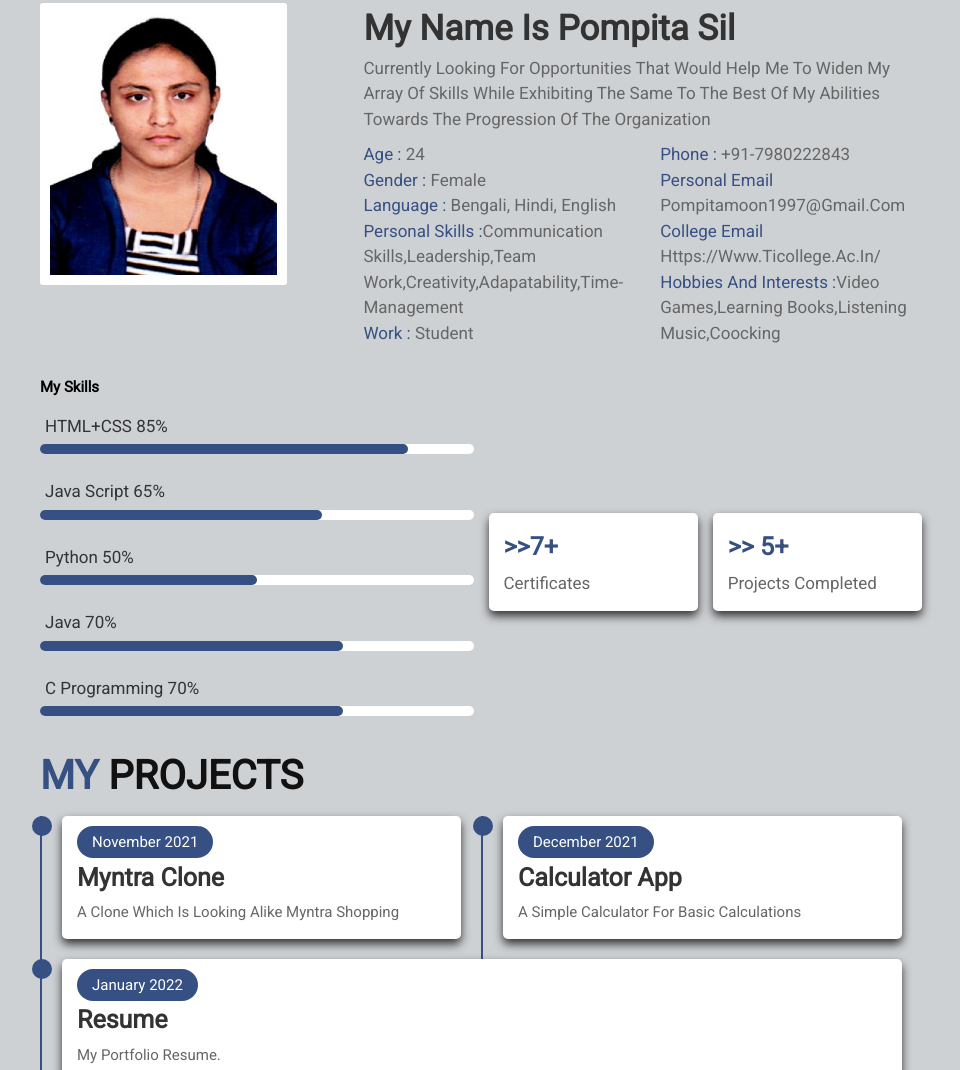
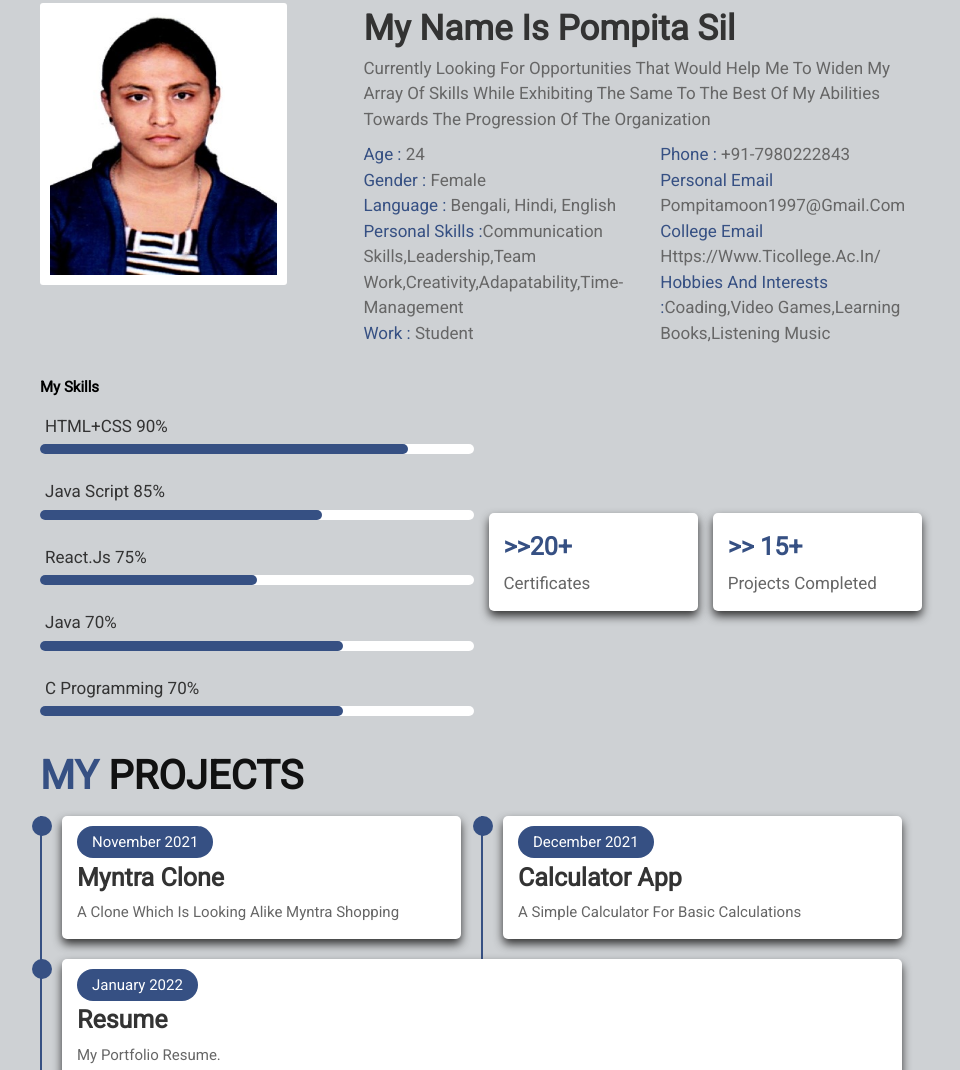
Before and after one commit to codepompi/Geekstertask, a plain HTML site: page Resume/index.html in a window 1280 px wide. Shown: the part 892-1962 px from the top of the page, without its empty margins (309-1269 px from the left). Drawn offline with Linux system fonts and the light colour scheme.

Commit message:
Update index.html

```diff
--- a/Resume/index.html
+++ b/Resume/index.html
@@ -51,7 +51,7 @@
             <h3>I am <span>Pompita Sil</span></h3>
             <p class="info">Aspiring Techie</p>
             <p class="description">
-                I'm a C.S.E undergrad whose interests dwells in the field of Web development
+                I'm a  C.S.E undergrad whose interests dwells in the field of Web development
             </p>
             <a href="#about" class="btn">About Me</a>
         </div>
@@ -103,7 +103,7 @@
                             <span>Personal Email </span><br>pompitamoon1997@gmail.com
                             <span><br>College Email </span><br>https://www.ticollege.ac.in/
                         </p>
-                        <p><span>Hobbies and Interests :</span>Video games,Learning books,Listening Music,Coocking </p>
+                        <p><span>Hobbies and Interests :</span>Coading,Video games,Learning books,Listening Music </p>
 
 
                     </div>
@@ -116,19 +116,19 @@
             <!-- Skillset Part -->
             <div class="skills">
                 <div class="progress">
-                    <h3>HTML+CSS 85%</h3>
+                    <h3>HTML+CSS 90%</h3>
                     <div class="bar">
                         <span></span>
                     </div>
                 </div>
                 <div class="progress">
-                    <h3>Java script 65%</h3>
+                    <h3>Java script 85%</h3>
                     <div class="bar">
                         <span></span>
                     </div>
                 </div>
                 <div class="progress">
-                    <h3>python 50%</h3>
+                    <h3>React.js 75%</h3>
                     <div class="bar">
                         <span></span>
                     </div>
@@ -149,12 +149,12 @@
             <!-- Cards Part -->
             <div class="box-container">
                 <div class="box">
-                    <h3> >>7+ </h3>
+                    <h3> >>20+ </h3>
                     <p>Certificates</p>
                 </div>
 
                 <div class="box">
-                    <h3> >> 5+ </h3>
+                    <h3> >> 15+ </h3>
                     <p>Projects Completed</p>
                 </div>
             </div>
```
